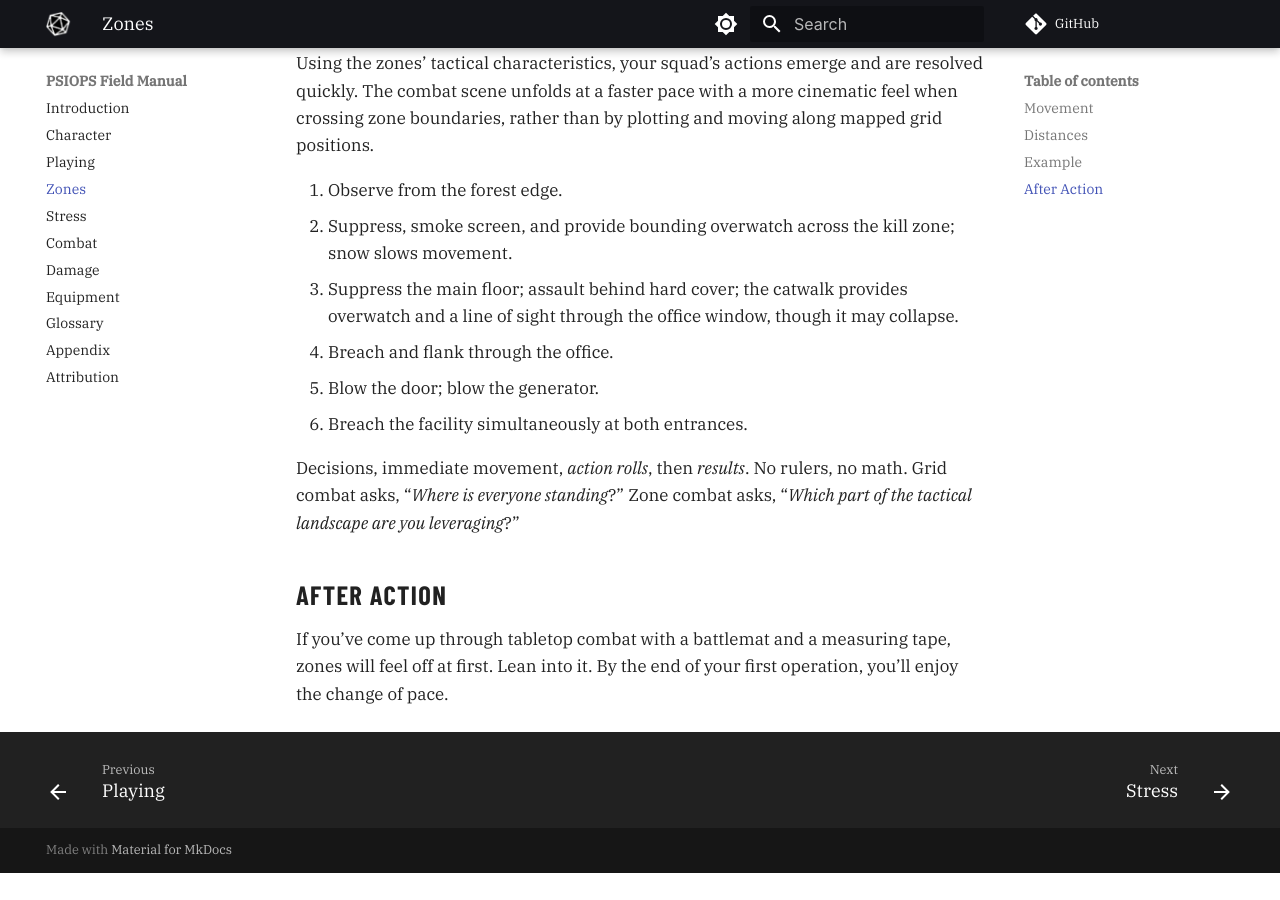
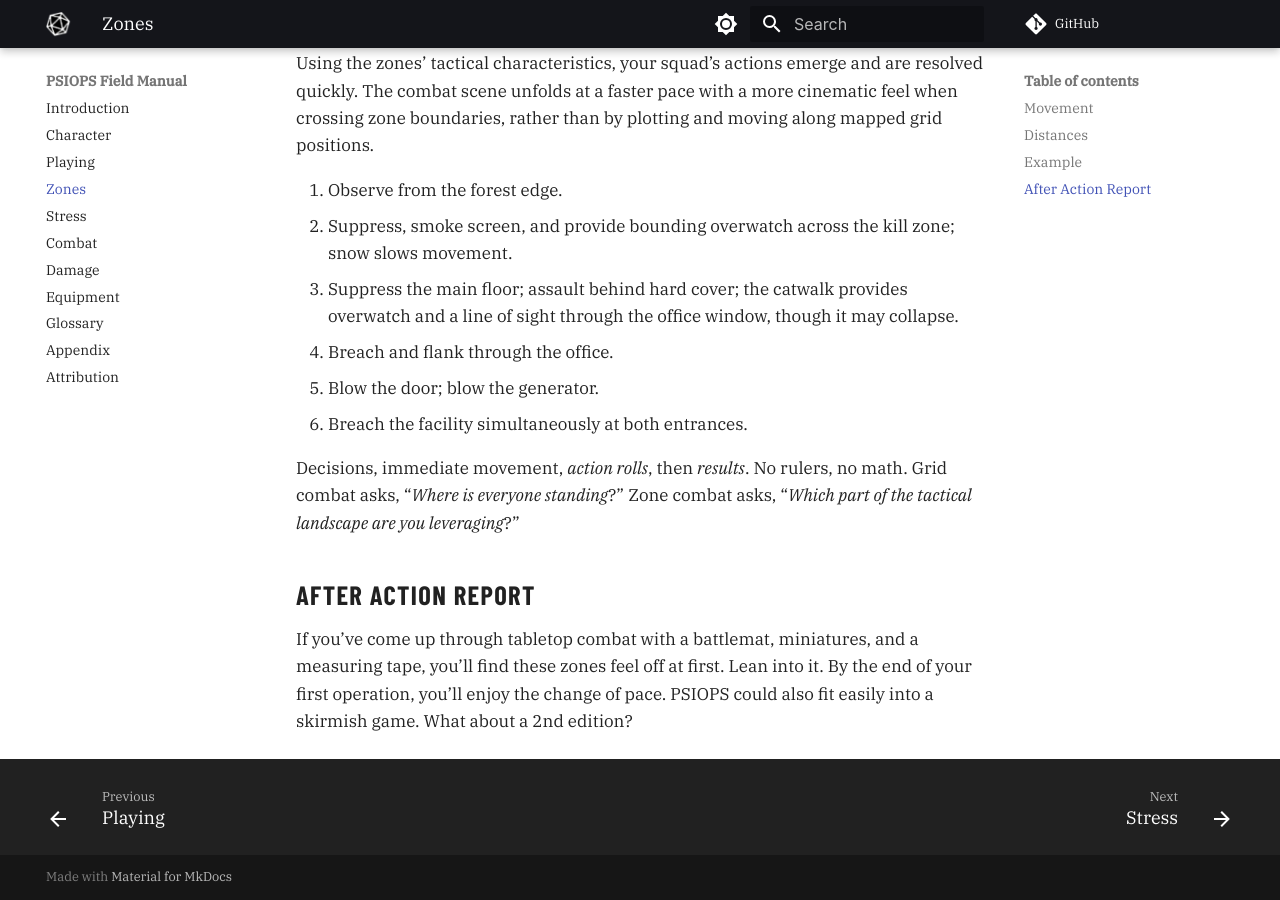
Before and after one commit to joemoose/psiops, an MkDocs documentation site: the page built from docs/zones.md, in a window 1280 px wide and 900 px high, scrolled down 2716 px. Built offline with MkDocs 1.6.1 and Material for MkDocs 9.7.7, drawn with Linux system fonts in a browser that asks for light colours; plug-ins that fetch from the network failed and are left out; comment, search, counter and statistics services are not loaded; before the commit the page ends 3589 px from its top, so only the background shows below that.

Commit message:
Update zones.md

```diff
--- a/docs/zones.md
+++ b/docs/zones.md
@@ -62,6 +62,6 @@ Using the zones’ tactical characteristics, your squad’s actions emerge and a
 
 Decisions, immediate movement, *action rolls*, then *results*. No rulers, no math. Grid combat asks, “*Where is everyone standing*?” Zone combat asks, “*Which part of the tactical landscape are you leveraging*?”
 
-## After Action
+## After Action Report
 
-If you’ve come up through tabletop combat with a battlemat and a measuring tape, zones will feel off at first. Lean into it. By the end of your first operation, you’ll enjoy the change of pace.
+If you’ve come up through tabletop combat with a battlemat, miniatures, and a measuring tape, you’ll find these zones feel off at first. Lean into it. By the end of your first operation, you’ll enjoy the change of pace. PSIOPS could also fit easily into a skirmish game. What about a 2nd edition?
```
